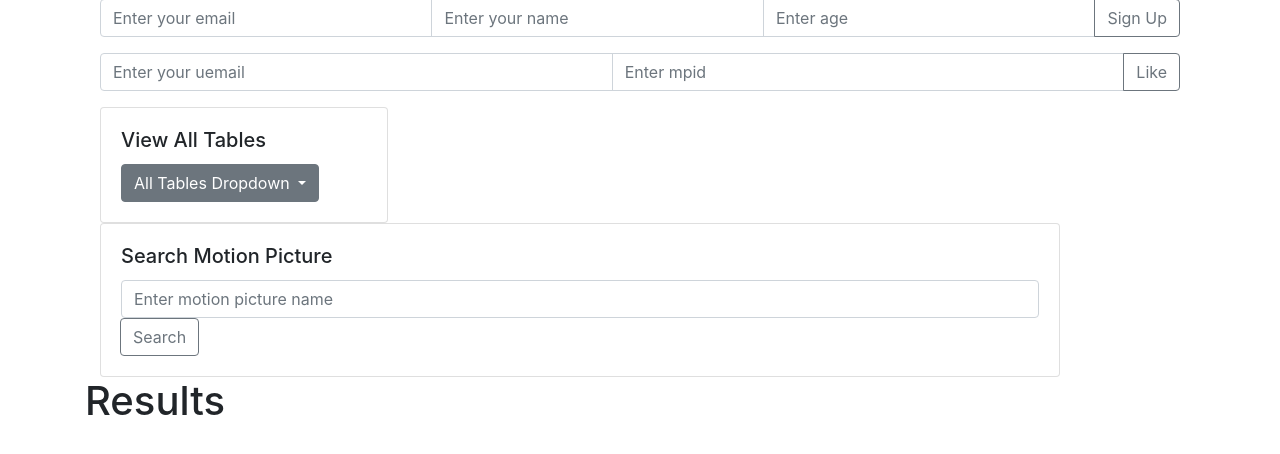
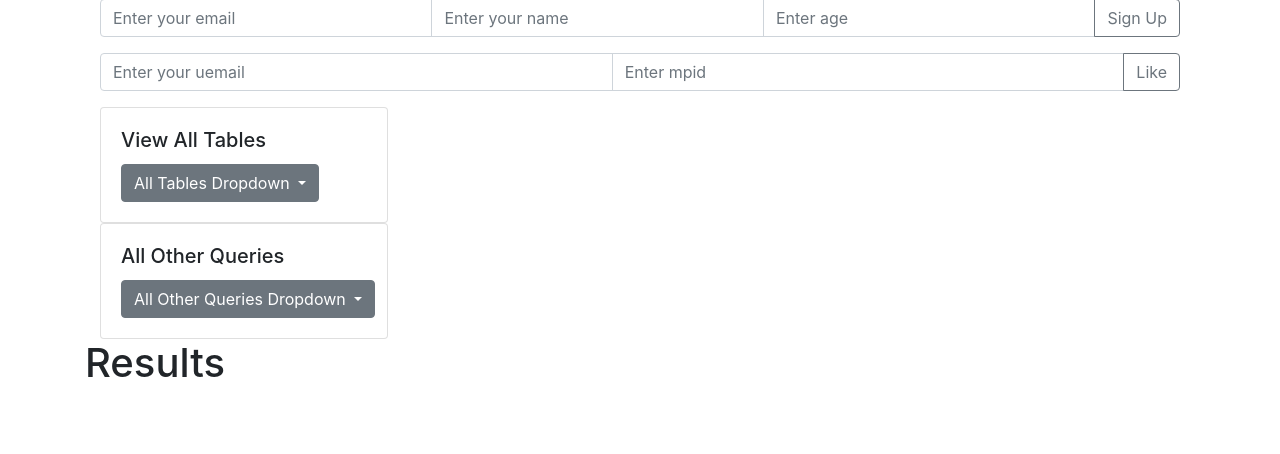
Before and after one commit to JohnZhu96/IMDB-Movie-Database, a PHP site: page /index.php in a window 1280 px wide. Shown: the part 201-655 px from the top of the page. Run offline with PHP 8.4, Linux system fonts and the light colour scheme; some libraries are stand-ins or nearby versions.

Commit message:
Add Modal for queries

```diff
--- a/Project 1.3/index.php
+++ b/Project 1.3/index.php
@@ -20,7 +20,7 @@
                 <div class="input-group mb-3">
                     <input type="text" class="form-control" placeholder="Enter minimum age" name="inputAge" id="inputAge">
                     <div class="input-group-append">
-                        <button class="btn btn-outline-secondary" type="submit" name="submitted" id="button-addon2">Query</button>
+                        <button class="btn btn-outline-secondary" type="submit" name="minAge" id="button-addon2">Query</button>
                     </div>
                 </div>
             </form>
@@ -50,7 +50,7 @@
                 </div>
             </form>
         </div>
-
+        <!-- Dropdown menu for view all tables -->
         <div class="container">
             <div class="card" style="width: 18rem;">
                 <div class="card-body">
@@ -75,18 +75,60 @@
                 </div>
             </div>
         </div>
-
+        <!-- Section for All Other Queries -->
         <div class="container">
-            <div class="card" style="width: 60rem;">
+            <div class="card" style="width: 18rem;">
                 <div class="card-body">
-                    <h5 class="card-title">Search Motion Picture</h5>
-                    <input type="text" class="form-control" placeholder="Enter motion picture name" name="searchMPName" id="searchMPText">
-                    <div class="input-group-append">
-                        <button class="btn btn-outline-secondary" type="submit" name="searchMP" id="searchMPButton">Search</button>
+                    <h5 class="card-title">All Other Queries</h5>
+                    <div class="dropdown">
+                        <button class="btn btn-secondary dropdown-toggle" type="button" id="dropdownMenuButton" data-toggle="dropdown" aria-haspopup="true" aria-expanded="false">
+                            All Other Queries Dropdown
+                        </button>
+                        <div class="dropdown-menu" aria-labelledby="dropdownMenuButton">
+                            <a class="dropdown-item" href="#" data-toggle="modal" data-target="#modalSearchMPName">Search Motion Pictures by Names</a>
+                        </div>
                     </div>
                 </div>
             </div>
         </div>
+
+        <!-- Form for Search Motion Picture by Name -->
+        <div class="modal fade" id="modalSearchMPName" tabindex="-1" role="dialog" aria-labelledby="modalSearchMPNameLabel" aria-hidden="true">
+            <div class="modal-dialog" role="document">
+                <form id="searchMPNameForm" method="post">
+                    <div class="modal-content">
+                        <div class="modal-header">
+                            <h5 class="modal-title" id="modalItem1Label">Search Motion Picture by Name</h5>
+                            <button type="button" class="close" data-dismiss="modal" aria-label="Close">
+                                <span aria-hidden="true">&times;</span>
+                            </button>
+                        </div>
+                        <div class="modal-body">
+                            <input type="text" class="form-control" placeholder="Enter motion picture name" name="searchMPName" id="searchMPName">
+                        </div>
+                        <div class="modal-footer">
+                            <button type="button" class="btn btn-secondary" data-dismiss="modal">Close</button>
+                            <button class="btn btn-primary" type="submit" name="searchMPNameButton" id="searchMPNameButton">Search</button>
+                        </div>
+                    </div>
+                </form>
+            </div>
+        </div>
+
+
+        <!-- <div class="container">
+            <form id="searchMPNameForm" method="post">
+                <div class="card" style="width: 60rem;">
+                    <div class="card-body">
+                        <h5 class="card-title">Search Motion Picture by Name</h5>
+                        <input type="text" class="form-control" placeholder="Enter motion picture name" name="searchMPName" id="searchMPName">
+                        <div class="input-group-append">
+                            <button class="btn btn-outline-secondary" type="submit" name="searchMPNameButton" id="searchMPNameButton">Search</button>
+                        </div>
+                    </div>
+                </div>
+            </form>
+        </div> -->
     </div>
     <div class="container">
         <h1>Results</h1>
@@ -129,12 +171,13 @@
             $conn = new PDO("mysql:host=$servername;dbname=$dbname", $username, $password);
             $conn->setAttribute(PDO::ATTR_ERRMODE, PDO::ERRMODE_EXCEPTION);
 
-            if (isset($_POST['submitted'])) {
+            if (isset($_POST['minAge'])) {
                 $ageLimit = $_POST["inputAge"];
                 $stmt = $conn->prepare("SELECT id, first_name, last_name FROM guests WHERE age >= :ageLimit");
                 $stmt->bindParam(':ageLimit', $ageLimit, PDO::PARAM_INT);
                 $headers = ["ID", "First Name", "Last Name"];
                 $isMovie = false;
+
             }elseif (isset($_POST['sign_up'])) {
                 // Check if the user information is available
                 if (isset($_POST['email']) && !empty($_POST['email']) && isset($_POST['name']) && !empty($_POST['name']) && isset($_POST['age']) && !empty($_POST['age'])) {
@@ -203,7 +246,19 @@
                     echo "Email or Movie ID is missing.";
                 }
 
-            } elseif ($action == 'viewAllMotionPictures') {
+            } elseif (isset($_POST['searchMPNameButton'])){
+                // Check if the Movie Picture name is available
+                if (isset($_POST['searchMPName']) && !empty($_POST['searchMPName'])){
+                    $stmt = $conn->prepare("SELECT name, rating, production, budget FROM MotionPicture WHERE name = :searchMPName");
+                    // Bind the name parameter
+                    $stmt->bindParam(':searchMPName', $_POST['searchMPName']);
+                    $headers = ["name", "rating", "production", "budget"];
+                    $isMovie = true;
+                }else{
+                    echo "Movie Picture Name is missing.";
+                }
+
+            }elseif ($action == 'viewAllMotionPictures') {
                 $stmt = $conn->prepare("SELECT * FROM MotionPicture");
                 $headers = ["id", "name", "rating", "production", "budget"];
                 $isMovie = true;
```
Also changed, not shown: 2 other files.
